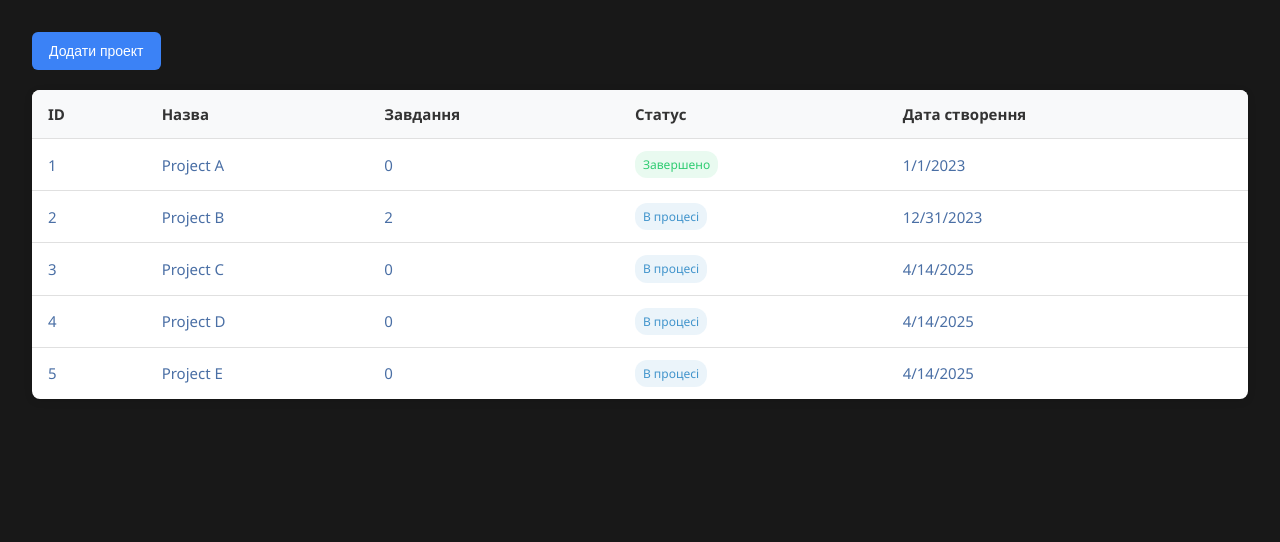
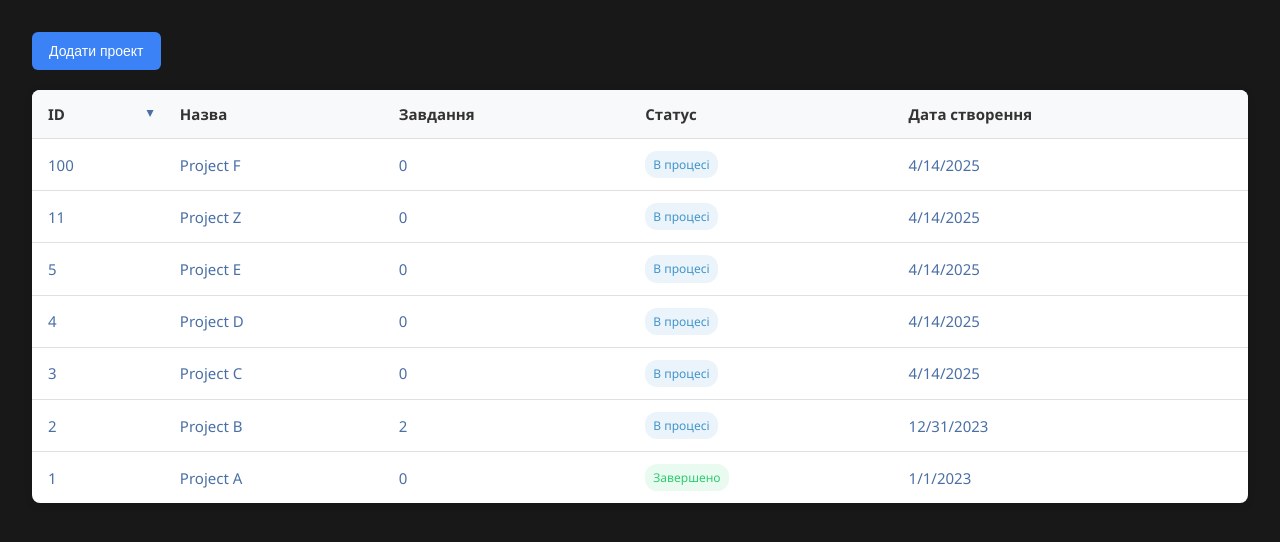
Before and after one commit to kiricle/project-manager, a Vue app: page / in a window 1280 px wide. Shown: the top 542 px of the page. Built offline with nearby package versions, Linux system fonts and the light colour scheme; data requests are answered from the project's data file; the HTML template or start-up script is replaced by a standard one.

Commit message:
feat(table): add sorting

```diff
--- a/db.json
+++ b/db.json
@@ -42,6 +42,22 @@
       "status": "in_progress",
       "createdAt": "2025-04-14T19:42:02.970Z",
       "tasksId": []
+    },
+    {
+      "id": 11,
+      "name": "Project Z",
+      "description": "qweqwe123",
+      "status": "in_progress",
+      "createdAt": "2025-04-14T19:42:02.970Z",
+      "tasksId": []
+    },
+    {
+      "id": 100,
+      "name": "Project F",
+      "description": "qweqwe123",
+      "status": "in_progress",
+      "createdAt": "2025-04-14T19:42:02.970Z",
+      "tasksId": []
     }
   ],
   "tasks": []
--- a/src/components/ProjectsList.vue
+++ b/src/components/ProjectsList.vue
@@ -1,11 +1,14 @@
 <script setup lang="ts">
-import type { Project, ProjectStatus } from '@/models/project';
+import type { Project } from '@/models/project';
 import { useProjectsStore } from '@/stores/projects';
 import Badge from '@/ui/Badge.vue';
+import Table from '@/ui/Table/Table.vue';
 import { formatDate } from '@/utils/formatDate';
 import { projectMap, statusMap } from '@/utils/projectMap';
-import { onMounted } from 'vue';
+import { sort } from '@/utils/sort';
+import { computed, onMounted, ref } from 'vue';
 import { useRouter } from 'vue-router';
+import { toast } from 'vue3-toastify';
 
 const router = useRouter()
 
@@ -19,18 +22,43 @@ onMounted(async () => {
     store.fetchData()
 });
 
+type SortBy = Exclude<keyof Project, 'description' | 'createdAt'>
+
+const sortBy = ref<SortBy>('id')
+const orderBy = ref<'asc' | 'desc'>('desc')
+
+const sortedProjects = computed(() => {
+    return [...store.projects].sort((a, b) => sort(a[sortBy.value], b[sortBy.value], orderBy.value))
+})
+
+const changeSort = (key: keyof typeof projectMap) => {
+    if (key === 'createdAt') {
+        toast.warning('Сортування по даті створення не підтримується')
+        return;
+    }
+
+    if (sortBy.value === key) {
+        orderBy.value = orderBy.value === 'asc' ? 'desc' : 'asc'
+    } else {
+        sortBy.value = key
+        orderBy.value = 'asc'
+    }
+}
+
 </script>
 
 <template>
-    <div class="projects-table-container">
-        <table v-if="!store.isLoading && !store.error" class="projects-table">
-            <thead>
+    <Table>
+        <template #header>
             <tr>
-                    <th v-for="item in projectMap" :key="item">{{ item }}</th>
+                <th class="th" @click="changeSort(index)" v-for="(item, index) in projectMap" :key="item"
+                    :class="{ 'active': sortBy === index, 'desc': orderBy === 'desc' }">
+                    {{ item }}
+                </th>
             </tr>
-            </thead>
-            <tbody>
-                <tr @click="goToProject(project.id)" class="project-row" v-for="project in store.projects"
+        </template>
+        <template #body>
+            <tr @click="goToProject(project.id)" class="project-row" v-for="project in sortedProjects"
                 :key="project.id">
                 <td>{{ project.id }}</td>
                 <td>{{ project.name }}</td>
@@ -42,35 +70,16 @@ onMounted(async () => {
                 </td>
                 <td>{{ formatDate(project.createdAt) }}</td>
             </tr>
-            </tbody>
-        </table>
-    </div>
-
+        </template>
+    </Table>
 </template>
 
 <style lang="scss" scoped>
-/* Основные переменные */
 $primary-color: #4a6fa5;
 $hover-color: #f5f7fa;
 $border-color: #e0e0e0;
 
-/* Контейнер таблицы */
-.projects-table-container {
-    overflow-x: auto;
-    border-radius: 8px;
-    box-shadow: 0 2px 8px rgba(0, 0, 0, 0.1);
-    background: white;
-    margin: 20px 0;
-}
-
-/* Стили таблицы */
-.projects-table {
-    width: 100%;
-    border-collapse: collapse;
-    font-family: 'Segoe UI', sans-serif;
-
-    /* Заголовки */
-    th {
+.th {
     padding: 12px 16px;
     text-align: left;
     background-color: #f8f9fa;
@@ -78,33 +87,41 @@ $border-color: #e0e0e0;
     color: #333;
     position: relative;
     user-select: none;
-
-        &.sortable {
     cursor: pointer;
 
     &:hover {
         background-color: darken(#f8f9fa, 2%);
     }
+
+    &.active {
+        &::after {
+            content: "▲";
+            position: absolute;
+            right: 8px;
+            top: 50%;
+            color: $primary-color;
+            translate: 0 -50%;
+            font-size: 0.8em;
+            transition: .3s transform;
         }
 
-        .sort-icon {
-            margin-left: 5px;
-            font-size: 12px;
+        &.desc::after {
+            transform: rotate(180deg);
+        }
     }
 }
 
-    /* Ячейки */
+
+.project-row {
+    transition: background-color 0.2s;
+    cursor: pointer;
+
     td {
         padding: 12px 16px;
         border-top: 1px solid $border-color;
         vertical-align: middle;
         color: $primary-color;
     }
-
-    /* Строки */
-    .project-row {
-        transition: background-color 0.2s;
-        cursor: pointer;
 
     &:hover {
         background-color: $hover-color;
@@ -114,17 +131,4 @@ $border-color: #e0e0e0;
         border-bottom: none;
     }
 }
-}
-
-/* Адаптивность */
-@media (max-width: 768px) {
-    .projects-table {
-
-        th,
-        td {
-            padding: 8px 12px;
-            font-size: 14px;
-        }
-    }
-}
 </style>
--- a/src/models/project.ts
+++ b/src/models/project.ts
@@ -21,7 +21,6 @@ export const ProjectCreateSchema = z.object({
     description: z.string()
 })
 
-// В завданні не вказано, що потрібно реалізовувати можливість створення нових колонок
 export type ColumnName = "To Do" | "In Progress" | "Done";
 
 export interface Task {
--- /dev/null
+++ b/src/ui/Table/Table.vue
@@ -0,0 +1,57 @@
+<script setup lang="ts">
+</script>
+
+<template>
+    <div class="projects-table-container">
+        <table class="projects-table">
+            <thead>
+                <slot name="header"></slot>
+            </thead>
+            <tbody>
+                <slot name="body"></slot>
+            </tbody>
+        </table>
+    </div>
+</template>
+
+<style lang="scss" scoped>
+$hover-color: #f5f7fa;
+
+.projects-table-container {
+    overflow-x: auto;
+    border-radius: 8px;
+    box-shadow: 0 2px 8px rgba(0, 0, 0, 0.1);
+    background: white;
+    margin: 20px 0;
+}
+
+.projects-table {
+    width: 100%;
+    border-collapse: collapse;
+    font-family: 'Segoe UI', sans-serif;
+}
+
+.project-row {
+    transition: background-color 0.2s;
+    cursor: pointer;
+
+    &:hover {
+        background-color: $hover-color;
+    }
+
+    &:last-child td {
+        border-bottom: none;
+    }
+}
+
+@media (max-width: 768px) {
+    .projects-table {
+
+        th,
+        td {
+            padding: 8px 12px;
+            font-size: 14px;
+        }
+    }
+}
+</style>
--- /dev/null
+++ b/src/utils/sort.ts
@@ -0,0 +1,23 @@
+export const sort = <T>(a: T, b: T, orderBy: 'asc' | 'desc') => {
+    const isDesc = orderBy === 'desc' ? -1 : 1;
+
+    let comparisonResult = 0;
+
+    if (typeof a === 'string') {
+        comparisonResult = String(a).localeCompare(String(b), undefined, { numeric: true });
+    }
+
+    if (typeof a === 'number') {
+        comparisonResult = Number(a) - Number(b);
+    }
+
+    if (typeof a === 'boolean') {
+        comparisonResult = Number(a) - Number(b);
+    }
+
+    if (Array.isArray(a) && Array.isArray(b)) {
+        comparisonResult = a.length - b.length;
+    }
+
+    return comparisonResult * isDesc;
+}
```
Lines whose indentation alone changed are shown as unchanged.
